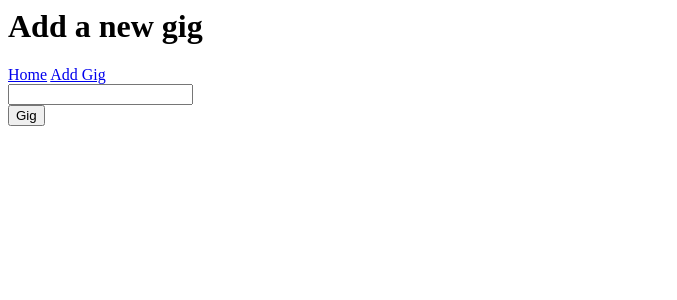
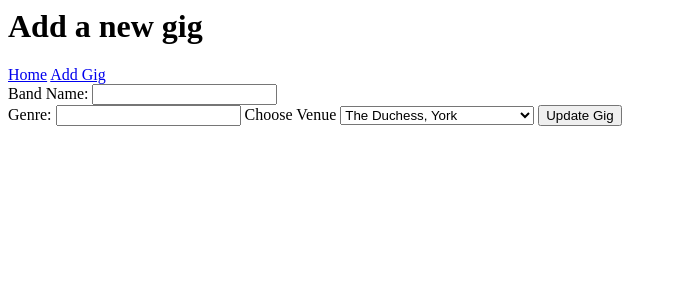
Before and after one commit to ILister1/fundamental-project, a Flask app: page /add in a window 1280 px wide. Shown: the top 300 px of the page, without its empty margins (0-677 px from the left). Run offline with Flask 2, Linux system fonts and the light colour scheme.

Commit message:
v1.0.3 has been run in gunicorn, has SelectField functionality and tidier GUI

```diff
--- a/application/forms.py
+++ b/application/forms.py
@@ -7,14 +7,20 @@ from wtforms.validators import DataRequired, ValidationError
 from application.models import Bands, Venues
 
 class GigForm(FlaskForm):
-    band_name = StringField('Band Name:',
+    band_name = StringField('Band Name: ',
+            validators = [
+    DataRequired()
+                ]
+            )
+    genre = StringField('Genre: ',
             validators = [
                 DataRequired()
                 ]
             )
-    submit = SubmitField('Gig')
+    venue_id = SelectField(u'Choose Venue', choices=[('1', 'The Duchess, York'), ('2', 'Brudenell Social Club, Leeds'),('3', 'Millennium Dome, London')], coerce=int)
+    submit = SubmitField('Update Gig')
 
-    def validate_task(self, band_name):
+    def validate_band_name(self, band_name):
         all_bands = Bands.query.all()
         if band_name.data in all_bands:
             raise ValidationError('This band is already gigging')
--- a/application/routes.py
+++ b/application/routes.py
@@ -18,8 +18,8 @@ def add():
     if form.validate_on_submit():
         gig = Bands(
                 band_name = form.band_name.data,
-                genre = 'Jazz',
-                venue_id = 1
+                genre = form.genre.data,
+                venue_id = form.venue_id.data
                 )
         db.session.add(gig)
         db.session.commit()
@@ -37,10 +37,14 @@ def update(id):
     band = Bands.query.get(id)
     if form.validate_on_submit():
         band.band_name = form.band_name.data
+        band.genre = form.genre.data
+        band.venue_id = form.venue_id.data
         db.session.commit()
         return redirect(url_for('index'))
     elif request.method == 'GET':
         form.band_name.data = band.band_name
+        form.genre.data = band.genre
+        form.venue_id.data = band.venue_id
     return render_template('update.html', title='Update Gig', form=form)
 
 # and the same to delete the first one (MVP deliverable)
--- a/application/templates/add.html
+++ b/application/templates/add.html
@@ -2,12 +2,19 @@
 {% block body_content %}
     <form action='' method='POST'>
 	{{ form.hidden_tag() }}
-	{{ form.band_name }} <br>
+	{{ form.band_name.label }} {{ form.band_name }} <br>
+	{{ form.genre.label }} {{ form.genre }}
+	{{ form.venue_id.label }} {{ form.venue_id }}
 	{% if form.band_name.errors %}
 		{% for error in form.band_name.errors %}
 		{{ error }} <br>
 	   {% endfor %}
 	{% endif %}
+	{% if form.genre.errors %}
+	{% for error in form.genre.errors %}
+	{{ error }} <br>
+	{% endfor %}
+	{% endif %}
 	{{ form.submit }}
 </form>
 {% endblock body_content %}
--- a/application/templates/update.html
+++ b/application/templates/update.html
@@ -2,7 +2,9 @@
 {% block body_content %}
     <form action='' method='POST'>
         {{ form.hidden_tag() }}
-        {{ form.band_name }} <br>
+	{{ form.band_name.label }} {{ form.band_name }}
+	{{ form.genre.label }} {{ form.genre }}
+	{{ form.venue_id.label }} {{ form.venue_id }}<br>
         {% if form.band_name.errors %}
             {% for error in form.band_name.errors %}
                 {{ error }}<br>
```
Also changed, not shown: create.py (+8 -0 lines).
